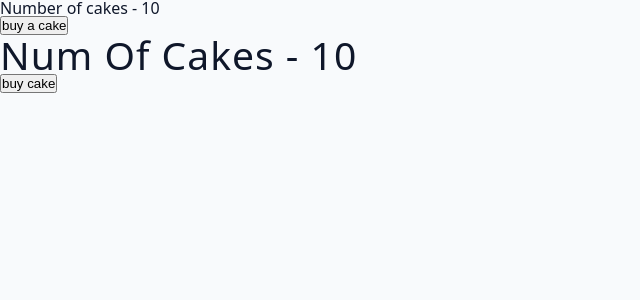
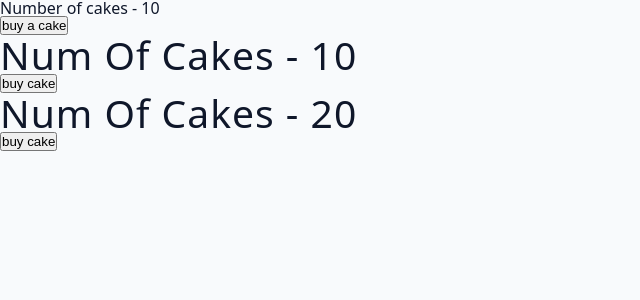
Before and after one commit to mosariart/reactReduxBasics, a React (Vite) app: page / in a window 1280 px wide. Shown: the top 300 px of the page, without its empty margins (0-640 px from the left). Built offline with nearby package versions, Linux system fonts and the light colour scheme; the HTML template or start-up script is replaced by a standard one.

Commit message:
having multiple reducers

```diff
--- a/src/App.jsx
+++ b/src/App.jsx
@@ -1,14 +1,17 @@
 import React from 'react'
 import CakeContainer from './components/CakeContainer'
 import { Provider } from 'react-redux'
-import  store  from './redux/cake/cakeStore'
+//import  store  from './redux/cake/cakeStore'
+import rootStore from './redux/rootStore'
 import HooksCakeContainer from './components/HooksCakeContainer'
+import IceCreamContainer from './components/IceCreamContainer'
 const App = () => {
   return (
-    <Provider store={store}>
+    <Provider store={rootStore}>
       <div className='App'>
         <CakeContainer/>
         <HooksCakeContainer/>
+        <IceCreamContainer/>
       </div>
     </Provider>
   )
--- a/src/components/CakeContainer.jsx
+++ b/src/components/CakeContainer.jsx
@@ -12,7 +12,7 @@ const CakeContainer = (props) => {
 }
 const mapStateToProps = state => {
     return {
-        numOfCakes: state.numOfCakes
+        numOfCakes: state.cake.numOfCakes
     }
 }
 const mapDispatchToProps = dispatch =>{
--- a/src/components/HooksCakeContainer.jsx
+++ b/src/components/HooksCakeContainer.jsx
@@ -3,7 +3,7 @@ import { useDispatch, useSelector } from 'react-redux'
 import { buyCake } from '../redux/cake/cakeActions'
 
 const HooksCakeContainer = () => {
-    const numOfCakes = useSelector(state => state.numOfCakes)
+    const numOfCakes = useSelector(state => state.cake.numOfCakes)
     const dispatch = useDispatch();
   return (
     <div>
--- /dev/null
+++ b/src/components/IceCreamContainer.jsx
@@ -0,0 +1,16 @@
+import React from 'react'
+import { useDispatch, useSelector } from 'react-redux'
+import { buyIceCream } from '../redux/iceCream/iceCreamActions'
+
+const HooksCakeContainer = () => {
+    const numOfIceCream = useSelector(state => state.icecream.numOfIceCream)
+    const dispatch = useDispatch();
+  return (
+    <div>
+        <h2>Num of Cakes - {numOfIceCream}</h2>
+        <button onClick={()=> dispatch(buyIceCream())}>buy cake</button>
+    </div>
+  )
+}
+
+export default HooksCakeContainer
--- a/src/redux/cake/cakeReducer.js
+++ b/src/redux/cake/cakeReducer.js
@@ -4,11 +4,11 @@ const initialState = {
     numOfCakes: 10,
 }
 
-const reducer = (state=initialState,action) =>{
+const cakeReducer = (state=initialState,action) =>{
     switch (action.type) {
         case BUY_CAKE:
             return {...state, numOfCakes:state.numOfCakes -1}
         default: return state
     }
 }
-export default reducer;
+export default cakeReducer;
--- a/src/redux/cake/cakeStore.js
+++ b/src/redux/cake/cakeStore.js
@@ -1,8 +1,8 @@
-import {createStore} from 'redux'
-import  reducer  from './cakeReducer'
+// import {createStore} from 'redux'
+// import  cakeReducer  from './cakeReducer'
 
-const store = createStore(reducer);
-export default store;
-//for providing the store to the all components of the
-//application we use a reduxTag named Provider in app
-//component , the rest of the code is in app component.
+// const store = createStore(reducer);
+// export default store;
+// //for providing the store to the all components of the
+// //application we use a reduxTag named Provider in app
+// //component , the rest of the code is in app component.
--- /dev/null
+++ b/src/redux/iceCream/iceCreamActions.js
@@ -0,0 +1,7 @@
+import { BUY_ICECREAM } from "./iceCreameTypes"
+
+export const buyIceCream = ()=>{
+    return {
+        type:BUY_ICECREAM
+    }
+}
--- /dev/null
+++ b/src/redux/iceCream/iceCreamReducer.js
@@ -0,0 +1,15 @@
+import { BUY_ICECREAM } from "./iceCreameTypes";
+
+const initialState = {
+    numOfIceCream: 20,
+}
+
+const iceCreameReducer = (state = initialState,action)=>{
+    switch (action.type) {
+        case BUY_ICECREAM:
+            return {...state,numOfIceCream: state.numOfIceCream -1}
+        default: return state;
+    }
+}
+
+export default iceCreameReducer;
--- /dev/null
+++ b/src/redux/iceCream/iceCreameTypes.js
@@ -0,0 +1 @@
+export const BUY_ICECREAM = 'BUY_ICECREAM';
--- /dev/null
+++ b/src/redux/rootStore.js
@@ -0,0 +1,10 @@
+import { combineReducers, createStore } from "redux";
+import cakeReducer from './cake/cakeReducer';
+import iceCreamReducer from './iceCream/iceCreamReducer';
+
+const rootStore = createStore(combineReducers({
+    cake:cakeReducer,
+    icecream:iceCreamReducer
+}))
+
+export default rootStore;
```
Also changed, not shown: src/redux/iceCream/iceCreameStore.js (added).
